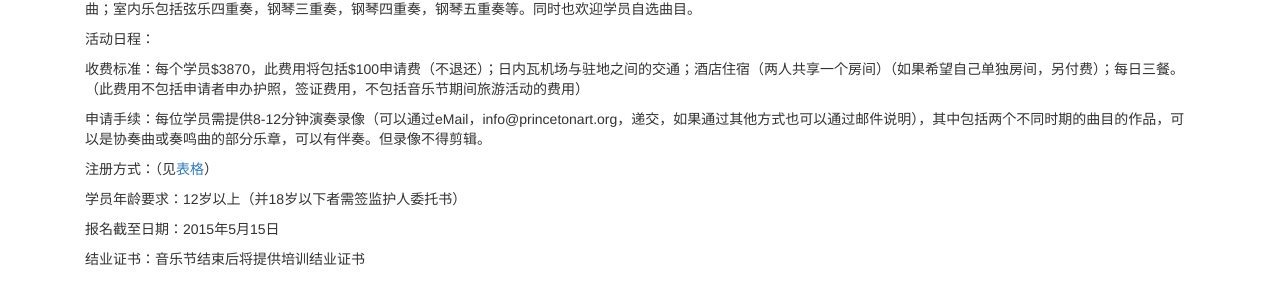
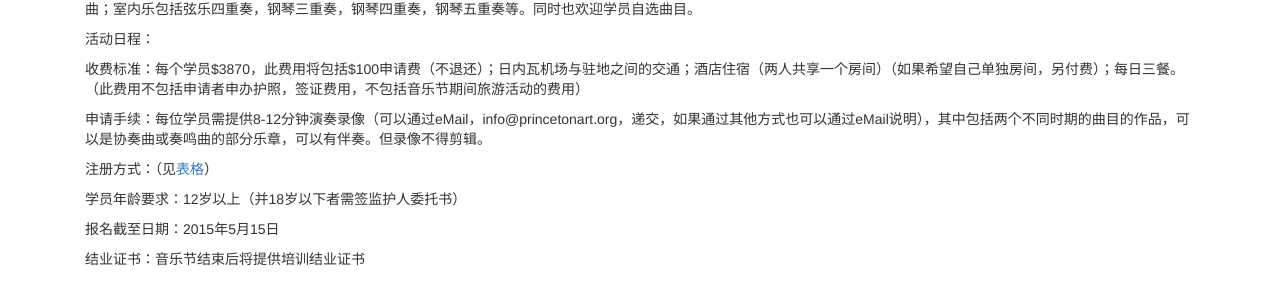
Before and after one commit to princetonarteurofestival/princetonarteurofestival.github.io, a Jekyll site: the page built from _page/about.md, in a window 1280 px wide and 1252 px high. Shown: the part 821-1123 px from the top of the window. Built offline with Jekyll 4.4.1, drawn with Linux system fonts in a browser that asks for light colours; nearby versions of some CDN libraries; Markdown is read by kramdown in place of the engine named in the settings.

Commit message:
Update about.md

```diff
--- a/_page/about.md
+++ b/_page/about.md
@@ -38,7 +38,7 @@ title: About
 
 收费标准：每个学员$3870，此费用将包括$100申请费（不退还）；日内瓦机场与驻地之间的交通；酒店住宿（两人共享一个房间）（如果希望自己单独房间，另付费）；每日三餐。（此费用不包括申请者申办护照，签证费用，不包括音乐节期间旅游活动的费用）
 
-申请手续：每位学员需提供8-12分钟演奏录像（可以通过eMail，info@princetonart.org，递交，如果通过其他方式也可以通过邮件说明），其中包括两个不同时期的曲目的作品，可以是协奏曲或奏鸣曲的部分乐章，可以有伴奏。但录像不得剪辑。
+申请手续：每位学员需提供8-12分钟演奏录像（可以通过eMail，info@princetonart.org，递交，如果通过其他方式也可以通过eMail说明），其中包括两个不同时期的曲目的作品，可以是协奏曲或奏鸣曲的部分乐章，可以有伴奏。但录像不得剪辑。
 
 注册方式：（见[表格](registration.html)）
 
```
